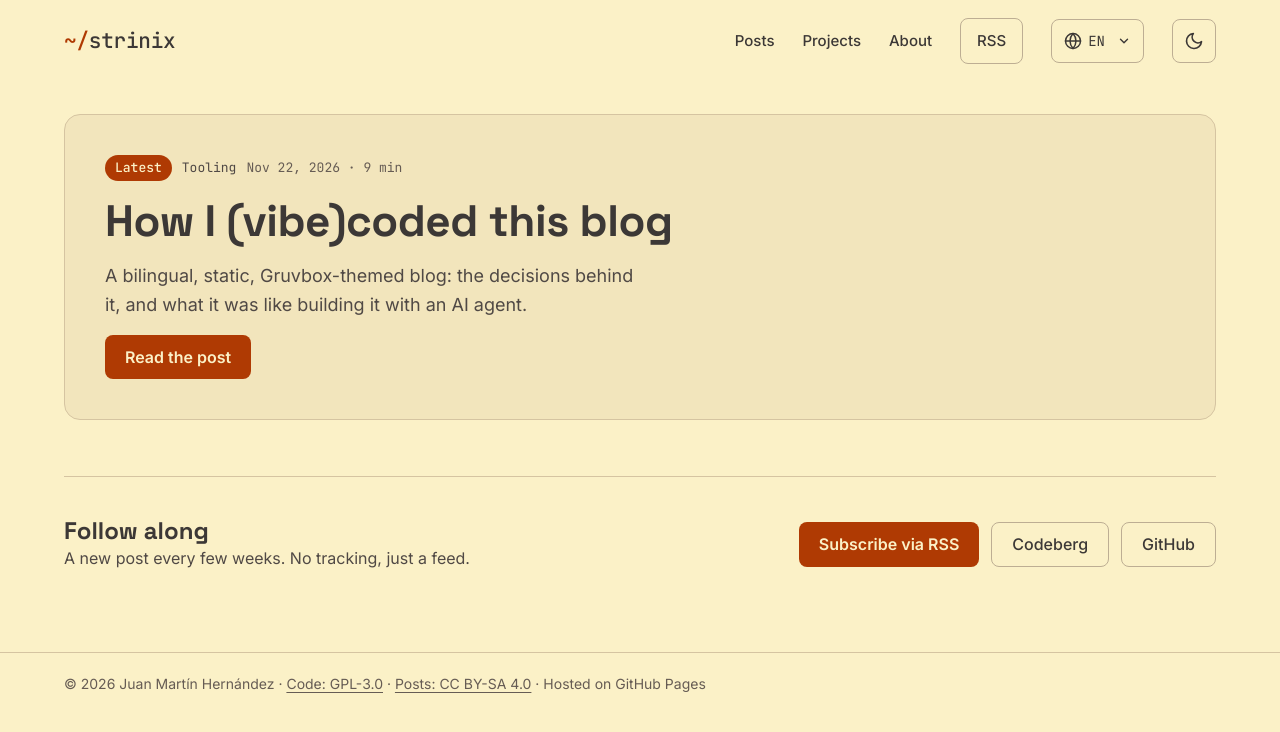
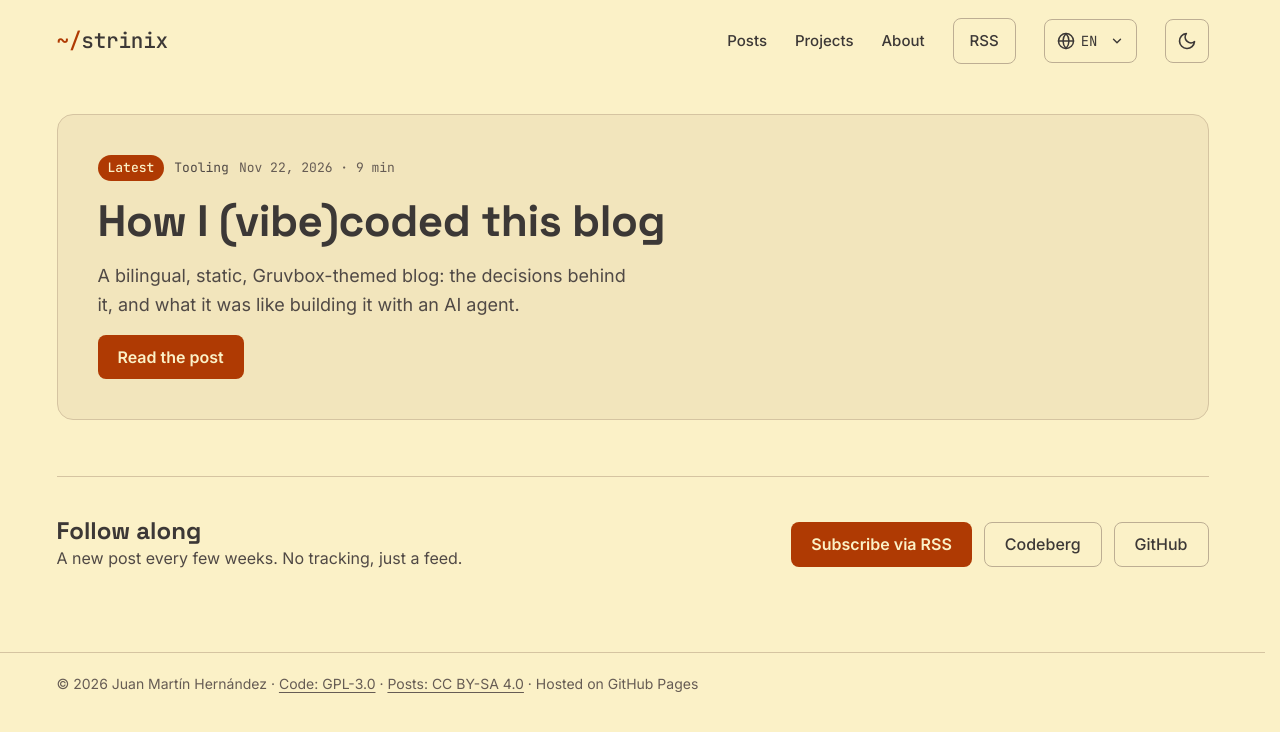
Before and after one commit to Juanma-Her/blog, a Jekyll site: the page built from src/pages/index.html, in a window 1280 px wide. Shown: the top 732 px of the page. Built offline with Jekyll 4.4.1, drawn with Linux system fonts in a browser that asks for light colours.

Commit message:
Header: no shift between pages
The theme button is shown from the first paint (a js class set in <head>,
icons chosen in CSS) and the scrollbar's space is always reserved.

```diff
--- a/src/_includes/head.html
+++ b/src/_includes/head.html
@@ -4,7 +4,7 @@
   Applies a stored theme before the first paint, so the page never flashes the
   wrong colours. With nothing stored, CSS follows the system theme by itself.
 {%- endcomment %}
-<script>try{var t=localStorage.getItem("theme");if(t==="dark"||t==="light")document.documentElement.dataset.theme=t}catch(e){}</script>
+<script>document.documentElement.classList.add("js");try{var t=localStorage.getItem("theme");if(t==="dark"||t==="light")document.documentElement.dataset.theme=t}catch(e){}</script>
 {%- comment -%} The two fonts above the fold (Design document 12): no visible swap on first load. {%- endcomment %}
 <link rel="preload" href="/assets/fonts/inter-latin.woff2" as="font" type="font/woff2" crossorigin>
 <link rel="preload" href="/assets/fonts/space-grotesk-latin.woff2" as="font" type="font/woff2" crossorigin>
--- a/src/_includes/theme-toggle.html
+++ b/src/_includes/theme-toggle.html
@@ -1,7 +1,9 @@
 {%- comment -%}
-  Hidden until theme.js runs: without JavaScript the site follows the system theme.
+  Shown only with JavaScript (the "js" class is set in <head> before the page
+  draws, so the header doesn't shift); without it the site follows the system
+  theme. The icon shown is chosen in CSS, so it is right from the first paint.
 {%- endcomment -%}
-<button id="theme-toggle" class="icon-button" type="button" hidden
+<button id="theme-toggle" class="icon-button" type="button"
         data-label-to-light="{{ 'theme.to_light' | t: page.lang }}"
         data-label-to-dark="{{ 'theme.to_dark' | t: page.lang }}">
   <svg class="icon-sun" aria-hidden="true" width="20" height="20" viewBox="0 0 24 24" fill="none" stroke="currentColor" stroke-width="2" stroke-linecap="round" stroke-linejoin="round"><circle cx="12" cy="12" r="4"/><path d="M12 2v2M12 20v2M4.93 4.93l1.41 1.41M17.66 17.66l1.41 1.41M2 12h2M20 12h2M4.93 19.07l1.41-1.41M17.66 6.34l1.41-1.41"/></svg>
--- a/src/assets/css/_base.css
+++ b/src/assets/css/_base.css
@@ -5,6 +5,9 @@
 body, h1, h2, h3, h4, p, figure, blockquote, pre, ul, ol { margin: 0; }
 
 [hidden] { display: none !important; }
+
+/* Always leave room for the scrollbar, so pages of different lengths line up. */
+html { scrollbar-gutter: stable; }
 
 img, svg { display: block; max-width: 100%; height: auto; }
 
--- a/src/assets/js/theme.js
+++ b/src/assets/js/theme.js
@@ -17,9 +17,6 @@ function updateButton() {
   const label = dark ? button.dataset.labelToLight : button.dataset.labelToDark;
   button.setAttribute("aria-label", label);
   button.title = label;
-  // toggleAttribute, not .hidden: SVG elements have no hidden property.
-  button.querySelector(".icon-sun").toggleAttribute("hidden", !dark);
-  button.querySelector(".icon-moon").toggleAttribute("hidden", dark);
 }
 
 function announce() {
@@ -51,4 +48,3 @@ systemDark.addEventListener("change", () => {
 });
 
 updateButton();
-button.hidden = false;
```
Also changed, not shown: src/assets/css/_components.css (+10 -0 lines).
